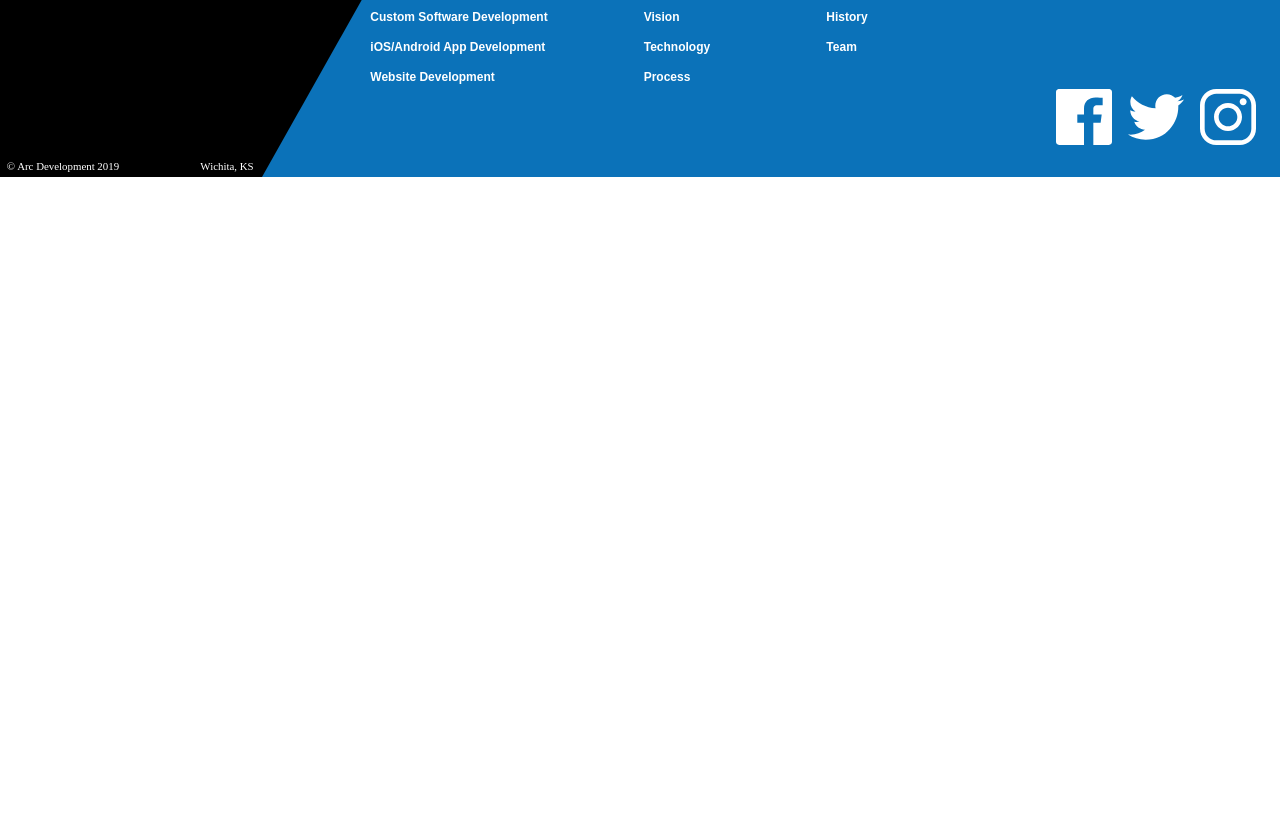
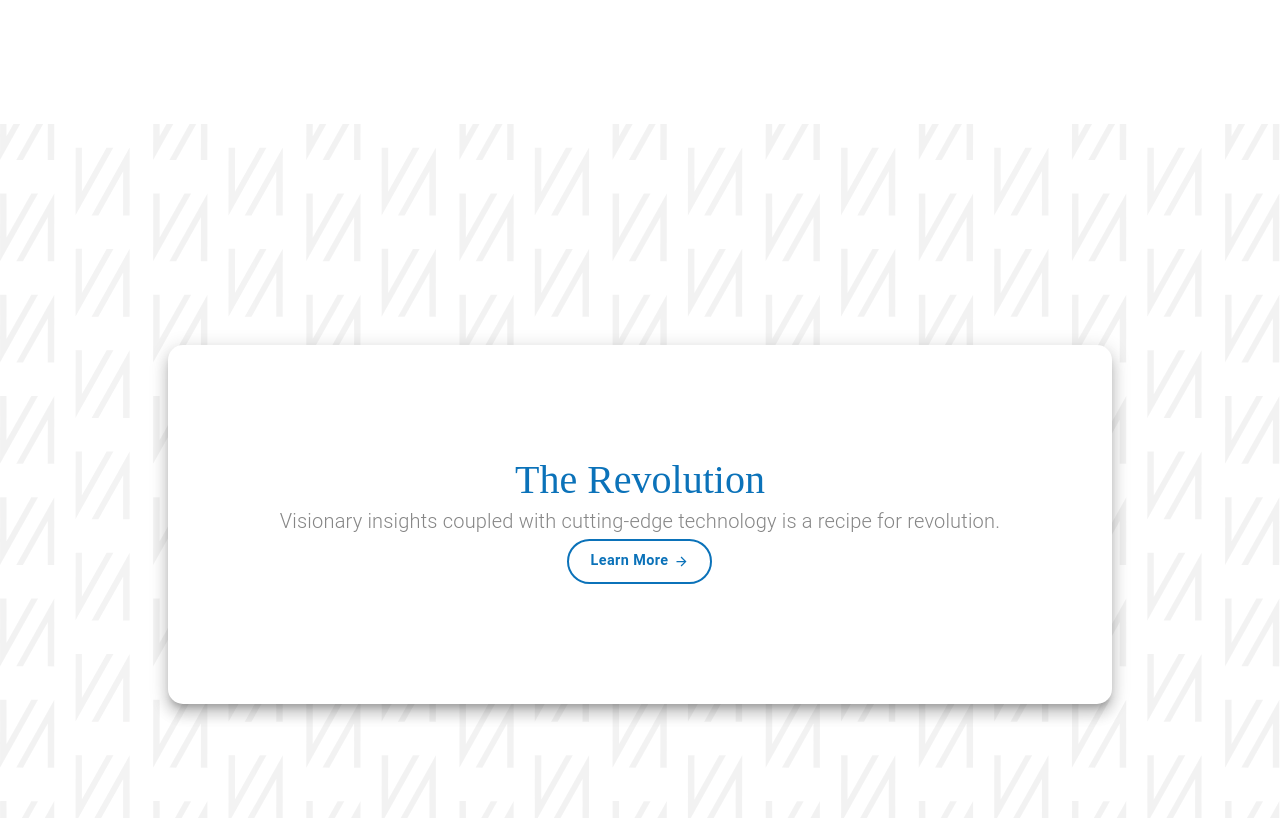
Before and after one commit to Elvis020/ArcDev-with-Material_UI, a React (Create React App) app in the folder arcdev/: page / in a window 1280 px wide. Shown: the part 1800-2618 px from the top of the page. Before the commit the page ends 1977 px from the top, so only its background shows below. Built offline with nearby package versions, Linux system fonts and the light colour scheme.

Commit message:
🙃Added revolution Page🙃

```diff
--- a/arcdev/src/components/LandingPage.js
+++ b/arcdev/src/components/LandingPage.js
@@ -2,13 +2,14 @@
 import Lottie from "react-lottie";
 import { makeStyles, useTheme } from "@material-ui/styles";
 import animationData from "../animations/landingAnimation/data";
-import { Grid, Button, Typography } from "@material-ui/core";
+import { Grid, Button, Typography, Card, CardContent } from "@material-ui/core";
 import { ButtonArrow } from "../components/ui";
 import useMediaQuery from "@material-ui/core/useMediaQuery";
 
 import customSoftwareIcon from "../assets/Custom_Software_Icon.svg";
 import mobileAppsIcon from "../assets/mobileIcon.svg";
 import websitesIcon from "../assets/websiteIcon.svg";
+import revolutionBackgroundImg from "../assets/repeatingBackground.svg";
 
 // Setting up useStyles
 const useStyles = makeStyles((theme) => ({
@@ -92,6 +93,25 @@
       marginTop: "4em",
       padding: 25,
     },
+  },
+  revolutionBackground: {
+    backgroundImage: `url(${revolutionBackgroundImg})`,
+    backgroundPosition: "center",
+    backgroundSize: "cover",
+    backgroundRepeat: "no-repeat",
+    height: "100%",
+    width: "100%",
+  },
+  revolutionCard: {
+    position: "absolute",
+    boxShadow: theme.shadows[10],
+    borderRadius: 15,
+    padding: "6em",
+    [theme.breakpoints.down("sm")]:{
+      padding: '8em 0',
+      borderRadius: 0,
+      width: '100%'
+    }
   },
 }));
 
@@ -279,6 +299,48 @@
           </Grid>
         </Grid>
       </Grid>
+
+      {/* Revolution Block */}
+      <Grid item>
+        <Grid
+          container
+          style={{ height: "50em",marginTop:'12em' }}
+          alignItems="center"
+          justify="center"
+        >
+          <Card className={elvisUI.revolutionCard}>
+            <CardContent>
+              <Grid
+                container
+                style={{ textAlign: "center" }}
+                direction="column"
+              >
+                <Grid item>
+                  <Typography variant="h3">The Revolution</Typography>
+                </Grid>
+                <Grid item>
+                  <Typography variant="subtitle1">
+                    Visionary insights coupled with cutting-edge technology is a
+                    recipe for revolution.
+                  </Typography>
+                  <Button
+                    className={elvisUI.learnButtonHero}
+                    variant="outlined"
+                  >
+                    <span style={{ marginRight: 6 }}> Learn More </span>
+                    <ButtonArrow
+                      width={15}
+                      height={15}
+                      fill={theme.palette.common.blue}
+                    />
+                  </Button>
+                </Grid>
+              </Grid>
+            </CardContent>
+          </Card>
+          <div className={elvisUI.revolutionBackground} />
+        </Grid>
+      </Grid>
     </Grid>
   );
 };
```
